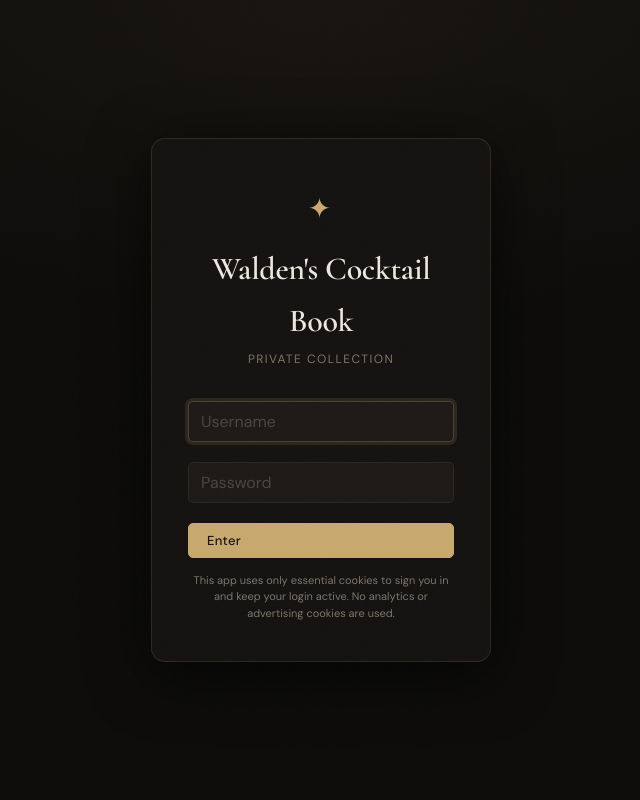
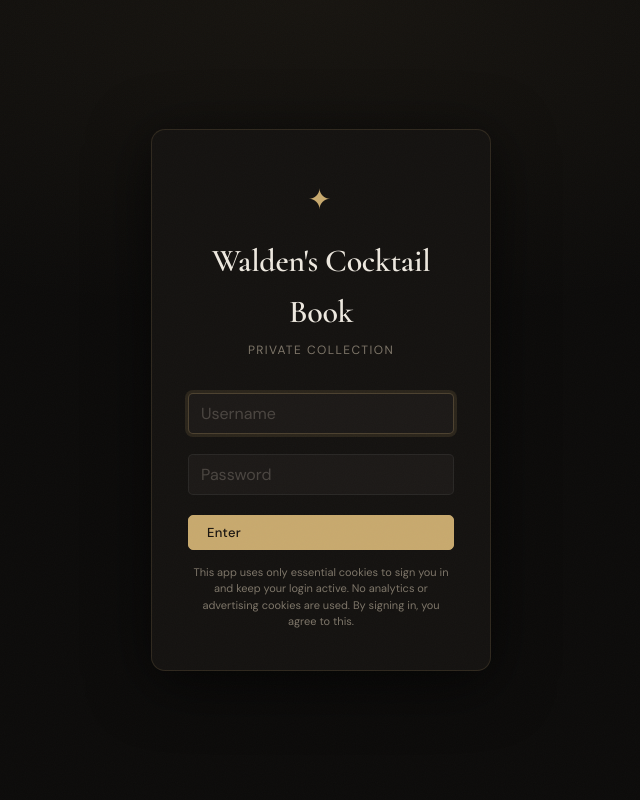
Before and after one commit to Aephir/cocktail-recipes, a Flask app: page / in a window 1280 px wide. Shown: the whole page, without its empty margins (319-959 px from the left). Run offline with Flask 3, Linux system fonts and the light colour scheme; parts of the project's set-up code (start-up, migrations or seed data) failed here and were passed over.

Commit message:
Acceptance of cookies

```diff
--- a/templates/index.html
+++ b/templates/index.html
@@ -25,7 +25,7 @@
       <input id="l-pass" type="password" placeholder="Password" autocomplete="current-password">
     </div>
     <button id="l-submit" type="submit" class="btn btn-primary w-full">Enter</button>
-    <p class="login-note">This app uses only essential cookies to sign you in and keep your login active. No analytics or advertising cookies are used.</p>
+    <p class="login-note">This app uses only essential cookies to sign you in and keep your login active. No analytics or advertising cookies are used. By signing in, you agree to this.</p>
     </form>
   </div>
 </div>
```
